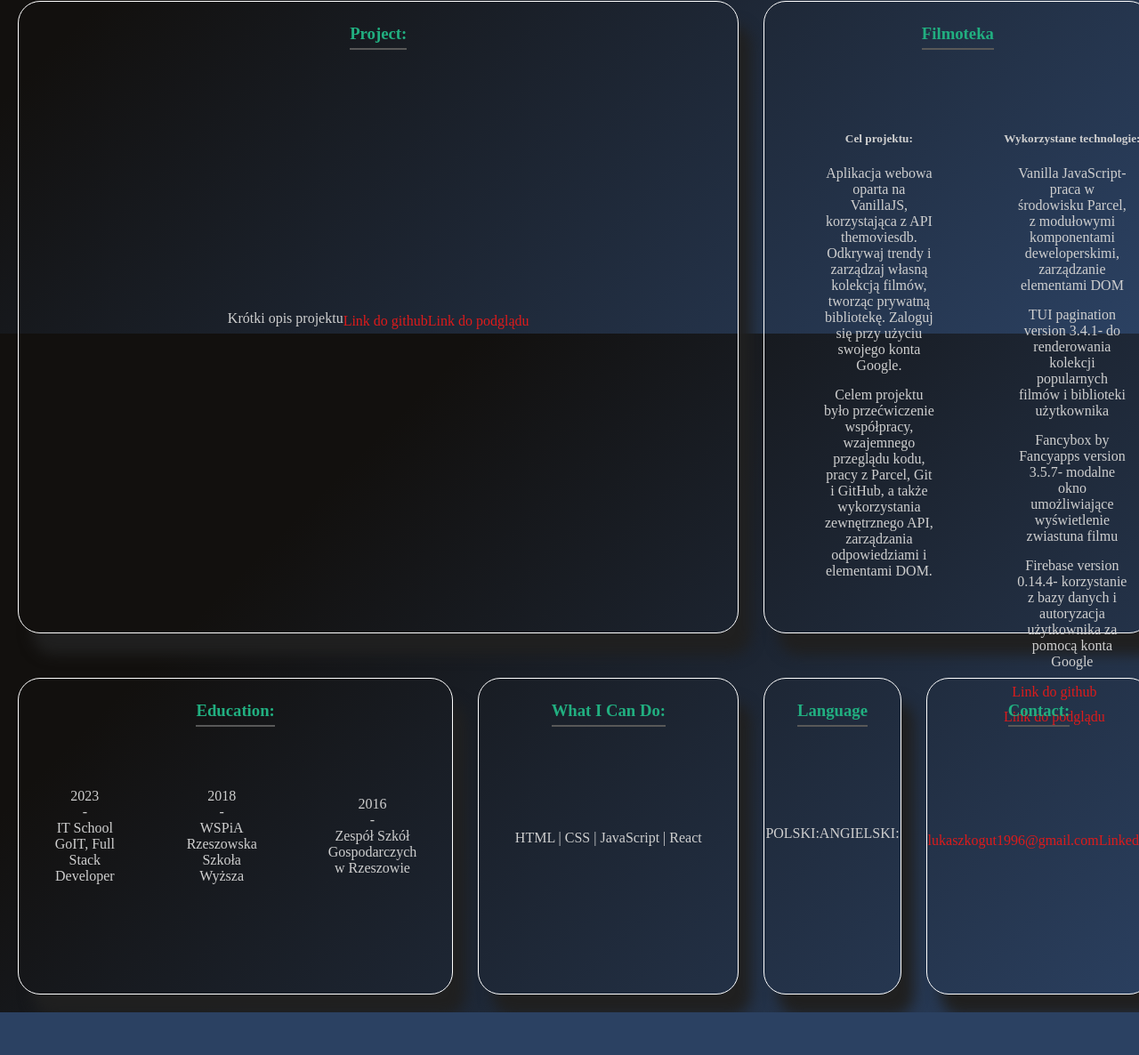
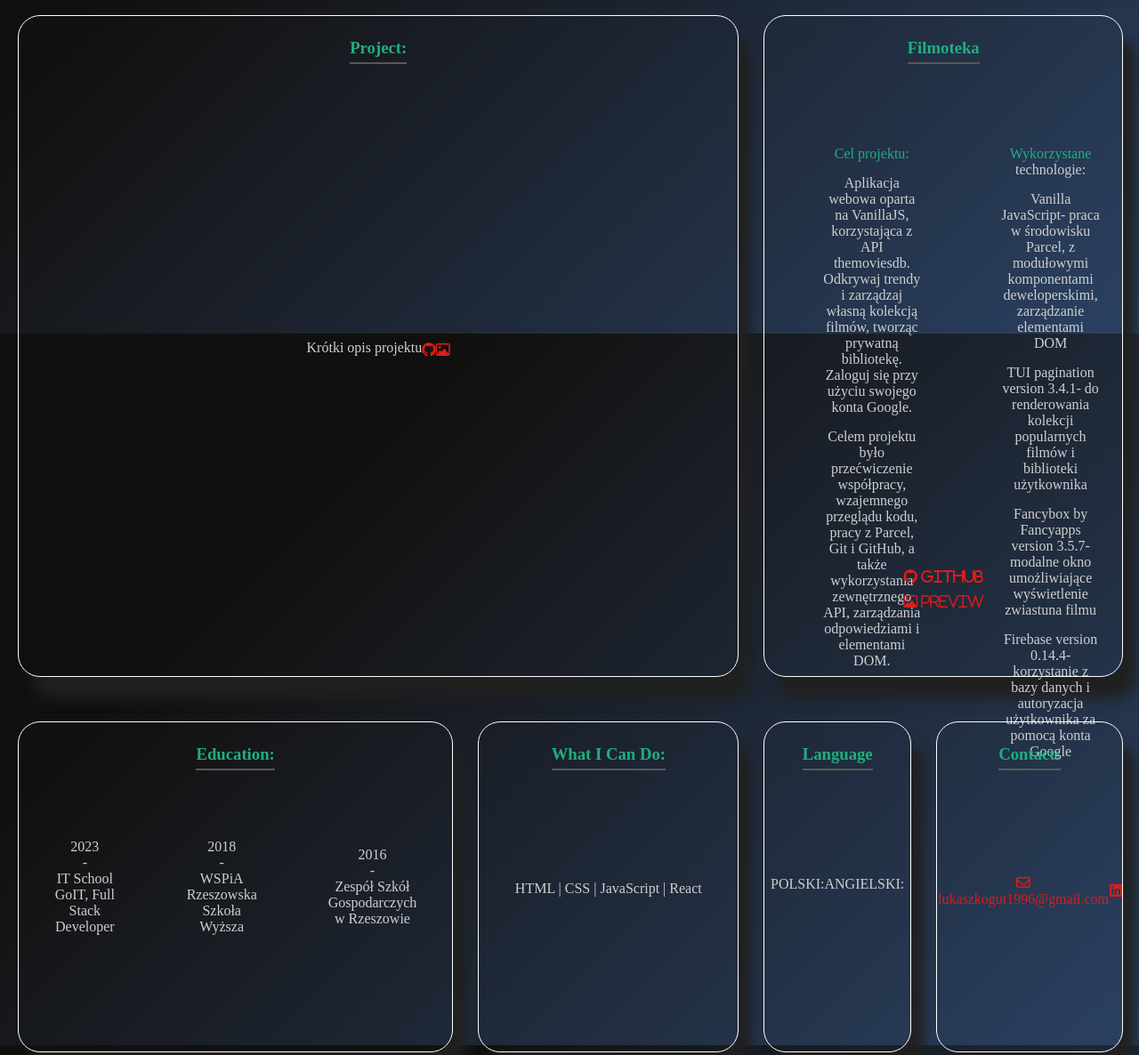
Before and after one commit to Lukasz996/CVProject, a website: page index.html in a window 1280 px wide. Shown: the part 425-1611 px from the top of the page at 89% size. Before the commit the page ends 1563 px from the top, so only its background shows below. Drawn offline with nearby package versions, Linux system fonts and the light colour scheme; no server answers.

Commit message:
reference

```diff
--- a/index.css
+++ b/index.css
@@ -63,6 +63,10 @@ h1 {
 	margin: 10px;
 }
 
+.info-project::first-line {
+	color: rgb(33, 175, 128);
+}
+
 
 .target li,
 .tech li {
@@ -75,6 +79,12 @@ a,
 span {
 	display: block;
 	margin-top: 10px;
+}
+
+.reference {
+	position: absolute;
+	text-align: center;
+	bottom: 10%;
 }
 
 
--- a/index.html
+++ b/index.html
@@ -5,6 +5,7 @@
     <meta charset="UTF-8">
     <meta http-equiv="X-UA-Compatible" content="IE=edge">
     <meta name="viewport" content="width=device-width, initial-scale=1.0">
+    <script src="https://kit.fontawesome.com/9d505c2f30.js" crossorigin="anonymous"></script>
     <link rel="stylesheet" href="./index.css">
     <title>Portfolio</title>
 </head>
@@ -41,14 +42,13 @@
         <div class="project-1 border">
             <h3>Project: </h3>
             <p>Krótki opis projektu </p>
-            <a href="https://github.com/Lukasz996/IceCream">Link do github</a>
-            <a href="https://github.com/Lukasz996/IceCream">Link do podglądu</a>
+            <a href="https://github.com/Lukasz996/IceCream"><i class="fa-brands fa-github"></i></a>
+            <a href="https://github.com/Lukasz996/IceCream"><i class="fa-regular fa-image"></i></a>
         </div>
         <div class="project-2 border">
             <h3>Filmoteka</h3>
             <div class="info-project">
-                <ul class="target color-ul">
-                    <h5>Cel projektu:</h5>
+                <ul class="target color-ul"> Cel projektu:
                     <li>Aplikacja webowa oparta na VanillaJS, korzystająca z API themoviesdb. Odkrywaj
                         trendy i zarządzaj własną kolekcją filmów, tworząc prywatną bibliotekę. Zaloguj się przy użyciu
                         swojego
@@ -60,8 +60,7 @@
                 </ul>
             </div>
             <div class="info-project ">
-                <ul class="tech">
-                    <h5>Wykorzystane technologie:</h5>
+                <ul class="tech"> Wykorzystane technologie:
                     <li>Vanilla JavaScript- praca w środowisku Parcel, z modułowymi komponentami deweloperskimi,
                         zarządzanie
                         elementami DOM</li>
@@ -73,9 +72,10 @@
                         konta Google
                     </li>
                 </ul>
-
-                <a href="https://github.com/MarikaGK/filmoteka">Link do github</a>
-                <a href="https://marikagk.github.io/filmoteka/">Link do podglądu</a>
+            </div>
+            <div class="reference">
+                <a href="https://github.com/MarikaGK/filmoteka"> <i class="fa-brands fa-github"> GitHub</i></a>
+                <a href="https://marikagk.github.io/filmoteka/"> <i class="fa-regular fa-image"> Previw</i></a>
             </div>
         </div>
 
@@ -96,8 +96,8 @@
         </div>
         <div class="contact border">
             <h3>Contact:</h3>
-            <a href="lukaszkogut1996@gmail.com">lukaszkogut1996@gmail.com</a>
-            <a href="https://www.linkedin.com/in/%C5%82ukasz-kogut-187778274/">Linkedin</a>
+            <a href="lukaszkogut1996@gmail.com"><i class="fa-regular fa-envelope"></i>lukaszkogut1996@gmail.com</a>
+            <a href="https://www.linkedin.com/in/%C5%82ukasz-kogut-187778274/"><i class="fa-brands fa-linkedin"></i></a>
         </div>
     </div>
 
```
